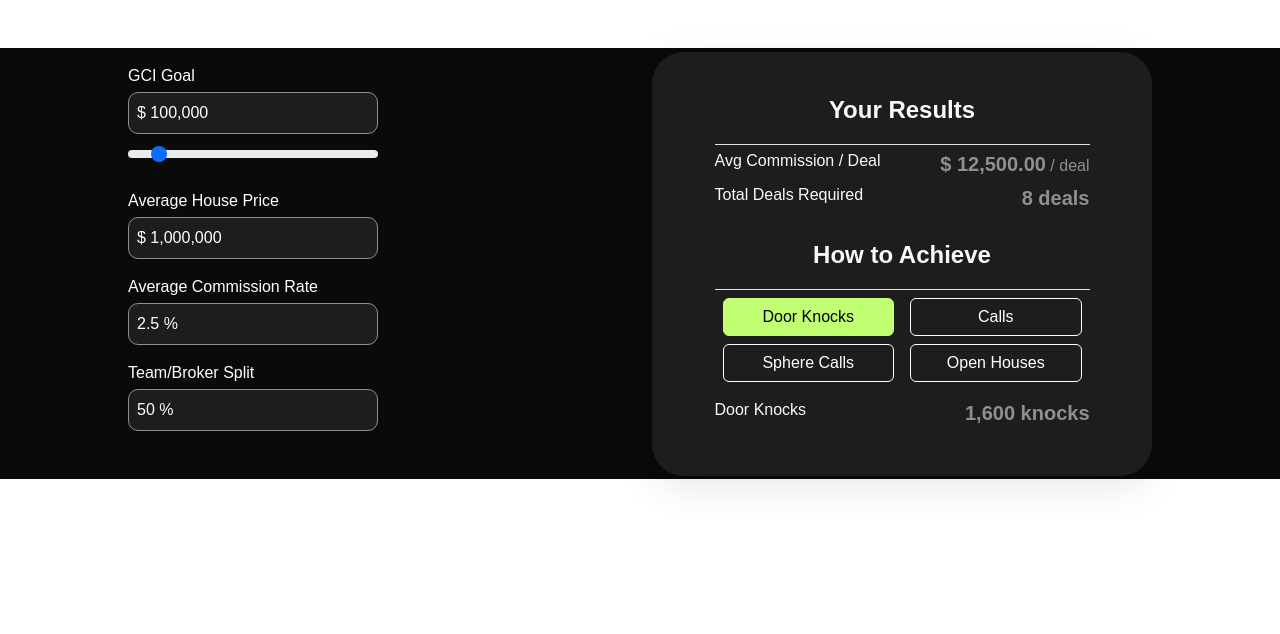
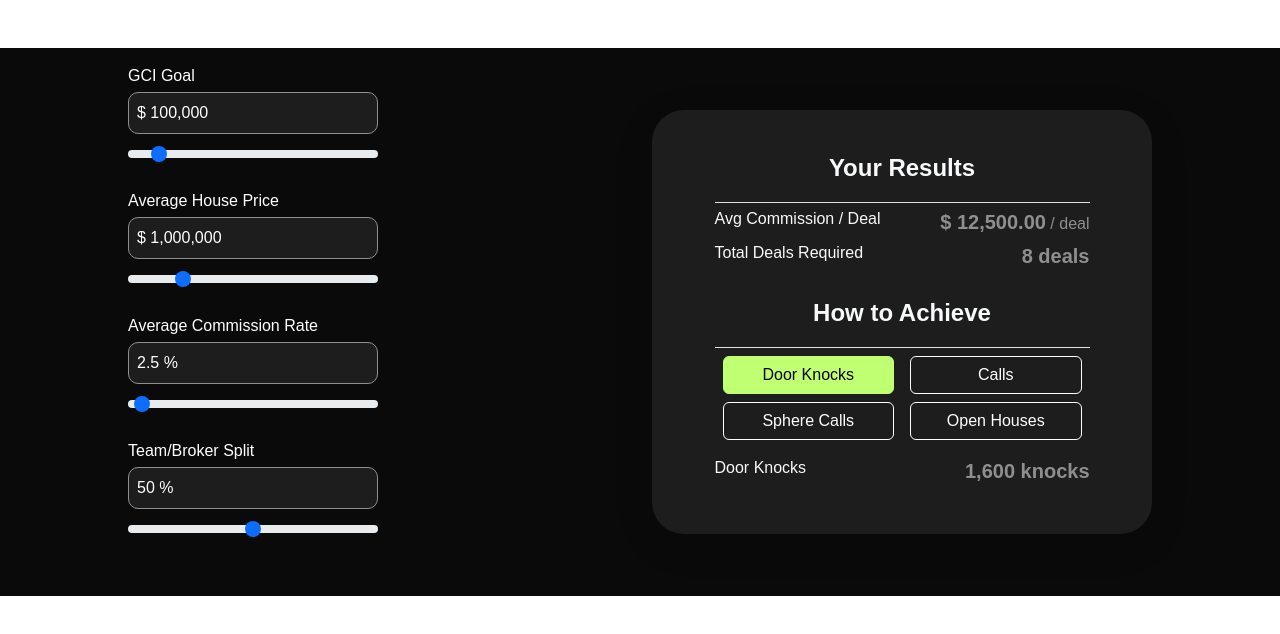
Before and after one commit to aditya-s3n/callall_website, a Next.js app: page /calculator_gci in a window 1280 px wide. Shown: the top 634 px of the page. Built offline with nearby package versions, Linux system fonts and the light colour scheme.

Commit message:
add range for all inputs

```diff
--- a/src/app/components/Calculator_GCI.tsx
+++ b/src/app/components/Calculator_GCI.tsx
@@ -99,7 +99,7 @@ function Calculator() {
                 </div>
 
                 <div>
-                <input
+                    <input
                         type="range"
                         className="form-range w-50 mt-2"
                         min="0"
@@ -126,6 +126,22 @@ function Calculator() {
                         prefix='$ ' className='w-50 p-2 input-format' placeholder='$ 0' thousandSeparator decimalScale={2} allowNegative={false} />
                 </div>
 
+                <div>
+                    <input
+                        type="range"
+                        className="form-range w-50 mt-2"
+                        min="0"
+                        max="5000000"
+                        step="10000"
+                        value={housePrice}
+                        onChange={(e) => {
+                            const newPrice = Number(e.target.value);
+                            setHousePrice(newPrice);
+                            calculateCommission(gciGoal, newPrice, commissionRate, splitRate);
+                        }}
+                    />
+                </div>
+
                 <div className='mt-3'>
                     <p className='mb-1'>Average Commission Rate</p>
                     <NumericFormat
@@ -139,6 +155,22 @@ function Calculator() {
                         suffix=' %' className='w-50 p-2 input-format' thousandSeparator placeholder='0 %' allowNegative={false} />
                 </div>
 
+                <div>
+                    <input
+                        type="range"
+                        className="form-range w-50 mt-2"
+                        min="0"
+                        max="100"
+                        step="0.1"
+                        value={commissionRate}
+                        onChange={(e) => {
+                            const newRate = Number(e.target.value);
+                            setCommissionRate(newRate);
+                            calculateCommission(gciGoal, housePrice, newRate, splitRate);
+                        }}
+                    />
+                </div>
+
                 <div className='mt-3'>
                     <p className='mb-1'>Team/Broker Split</p>
                     <NumericFormat
@@ -150,6 +182,21 @@ function Calculator() {
                         }}
                         value={splitRate}
                         suffix=' %' className='w-50 p-2 input-format' thousandSeparator placeholder='0 %' allowNegative={false} />
+                </div>
+
+                <div>
+                    <input
+                        type="range"
+                        className="form-range w-50 mt-2"
+                        min="0"
+                        max="100"
+                        value={splitRate}
+                        onChange={(e) => {
+                            const newSplit = Number(e.target.value);
+                            setSplitRate(newSplit);
+                            calculateCommission(gciGoal, housePrice, commissionRate, newSplit);
+                        }}
+                    />
                 </div>
             </div>
 
```
